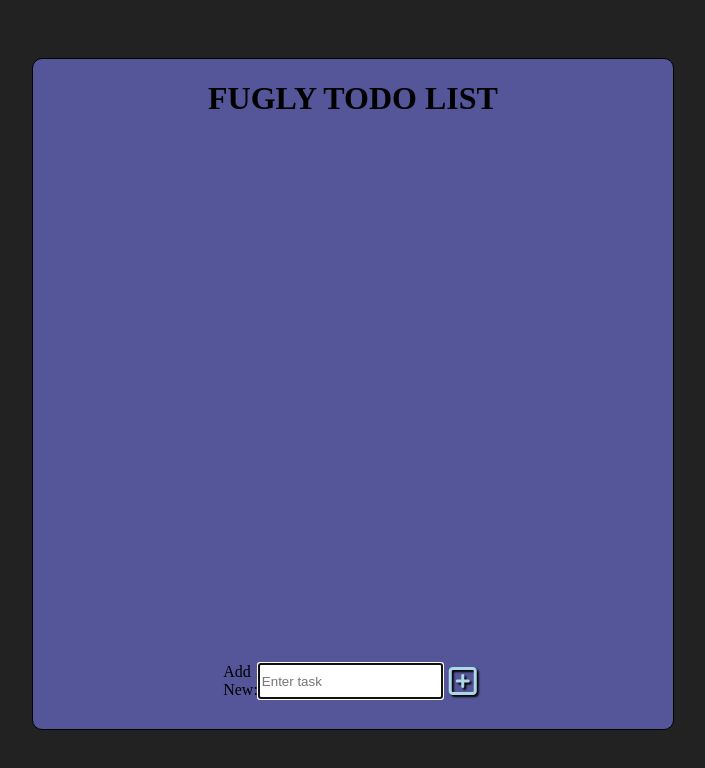
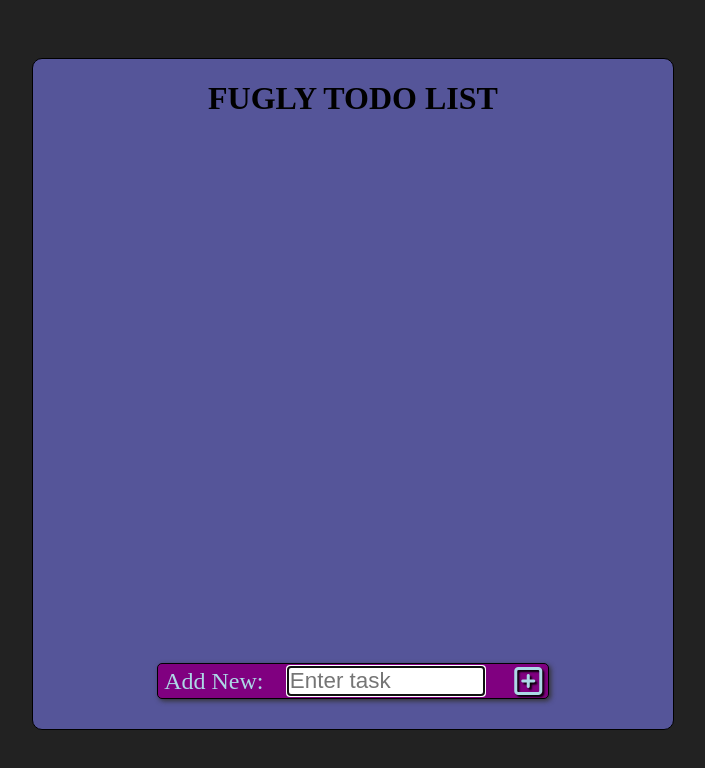
Before and after one commit to Chris-Hesterman/SimpleTodo, a React (Create React App) app: page / in a window 1280 px wide. Shown: the top 768 px of the page, without its empty margins (287-992 px from the left). Built offline with nearby package versions, Linux system fonts and the light colour scheme; the HTML template or start-up script is replaced by a standard one.

Commit message:
styled components a bit, fixed delete todo functionality

```diff
--- a/src/NewTodoForm.css
+++ b/src/NewTodoForm.css
@@ -1,13 +1,27 @@
 .NewTodoForm {
   display: flex;
-  justify-content: center;
-  width: 20vw;
+  background: purple;
+  justify-content: space-between;
+  align-items: center;
+  color: lightblue;
+  font-size: 1.5rem;
+  width: 30vw;
+  border: 1px black solid;
+  border-radius: 5px;
+  padding-left: .4rem;
+  box-shadow: 2px 2px 5px #333;
 }
 
 .NewTodoForm button {
   background: none;
   border: none;
   outline: none;
+}
+
+.NewTodoForm input {
+  border: none;
+  font-size: 1.4rem;
+  width: 50%;
 }
 
 .NewTodoForm i {
--- a/src/Todo.css
+++ b/src/Todo.css
@@ -14,7 +14,7 @@
 
 .Todo-btns {
   display: flex;
-  justify-content: space-between;
+  justify-content: space-around;
   align-items: center;
   width: 20%;
 }
@@ -23,3 +23,38 @@
   color: lightblue;
   font-size: 2rem;
 }
+
+.Todo-editForm {
+  display: flex;
+  align-items: center;
+  justify-content: space-between;
+  height: 50px;
+  margin-bottom: 10px;
+  border: 1px solid black;
+  color: lightgreen;
+  background: purple;
+  box-shadow: 2px 2px 5px #333;
+  border-radius: 5px;
+  padding: 0 1rem;
+}
+
+.Todo-editForm label {
+  font-size: 2rem;
+  font-weight: bold;
+}
+
+.Todo-editForm input {
+  width: 50%;
+  font-size: 2rem;
+  background: lightblue;
+  border: none;
+}
+
+.Todo-editForm button {
+  outline: none;
+  background: purple;
+  color: lightblue;
+  border: 3px solid lightblue;
+  border-radius: 5px;
+  font-size: 1.75rem;
+}
--- a/src/Todo.js
+++ b/src/Todo.js
@@ -19,7 +19,8 @@ class Todo extends Component {
     console.log(this.props.todo);
   }
   handleClick(e) {
-    e.target.className === 'Todo-remove'
+    console.log(e.target.className)
+    e.target.className.includes('Todo-remove')
       ? this.props.remove(this.props.todo.id)
       : this.setState({ edit: true });
   }
@@ -54,11 +55,13 @@ class Todo extends Component {
       <div className="Todo">
         <h1>{this.props.todo.task}</h1>
         <div className="Todo-btns">
+          <i onClick={this.handleClick}
+          className="Todo-edit far fa-edit"
+          />
           <i
             onClick={this.handleClick}
             className="Todo-remove far fa-trash-alt"
           />
-          <i onClick={this.handleClick} className="Todo-edit far fa-edit" />
         </div>
       </div>
     );
```
